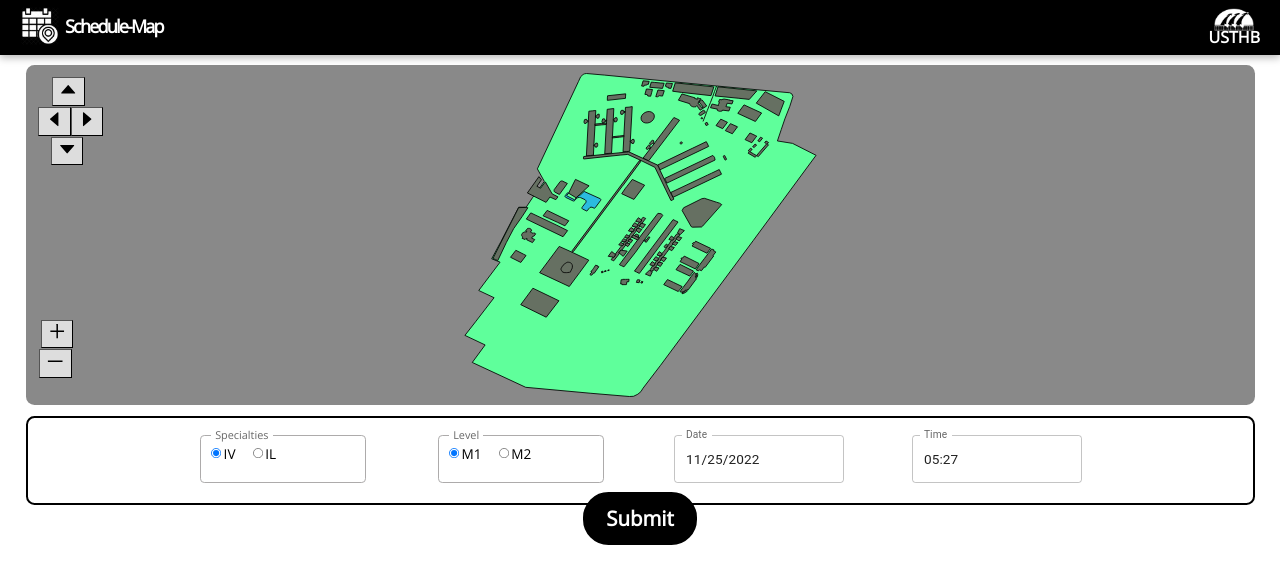
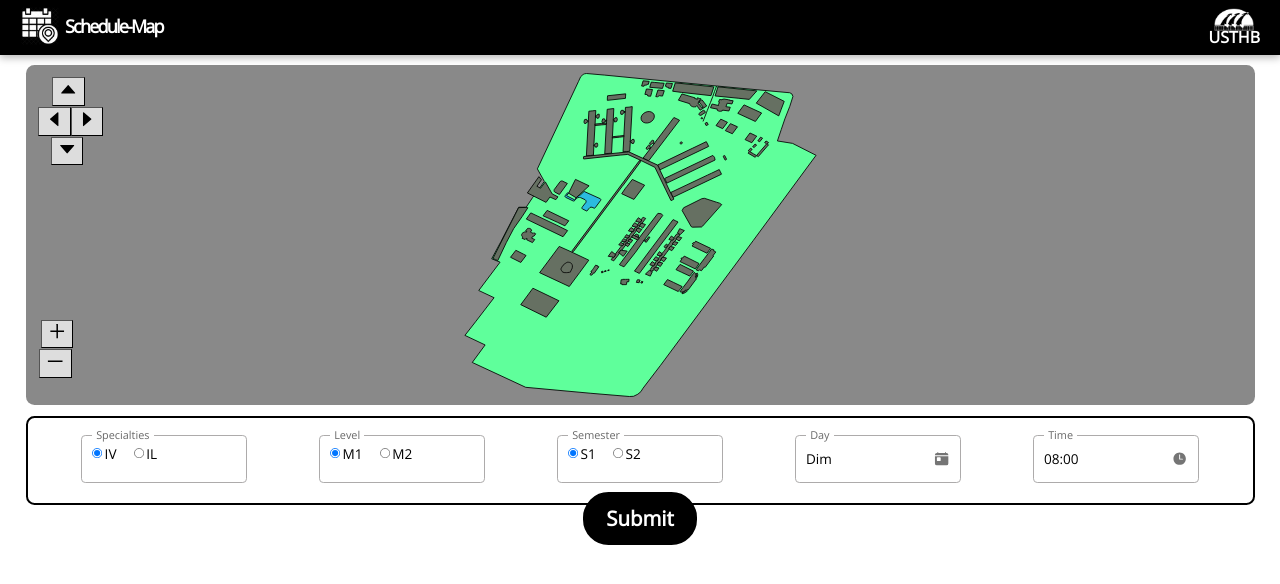
Before and after one commit to HicH987/project_dataVis, a React (Vite) app: page / in a window 1280 px wide. Shown: the top 584 px of the page. Built offline with nearby package versions, Linux system fonts and the light colour scheme.

Commit message:
add day & time picker

```diff
--- a/src/components/app.jsx
+++ b/src/components/app.jsx
@@ -12,10 +12,16 @@ export default function App() {
   });
 
   React.useEffect(() => {
-    if (formData.full){
-        console.log(formData);
+    if (formData.full) {
+      d3.json("../data/schedule.json").then((json) => {
+        let week = json[formData.spec][formData.lvl][formData.sem];
+        console.log("week:\n", week);
+        let day = week[formData.day]
+        console.log("day:\n", day);
+
+      });
+      console.log(formData);
     }
-
   }, [formData]);
 
   function passData(data) {
@@ -24,12 +30,13 @@ export default function App() {
     setFormData((prevFormData) => {
       return {
         ...prevFormData,
+        full: true,
         spec: data.specialty,
         lvl: data.lvl,
+        sem: data.semester,
         day: days[idx_day],
         hour: data.time.get("hour"),
         min: data.time.get("minute"),
-        full: true,
       };
     });
   }
--- a/src/components/form.jsx
+++ b/src/components/form.jsx
@@ -1,22 +1,43 @@
 import React from "react";
 import dayjs from "dayjs";
-import TextField from "@mui/material/TextField";
-import { TimePicker } from "@mui/x-date-pickers/TimePicker";
-import { DatePicker } from "@mui/x-date-pickers/DatePicker";
-import { AdapterDayjs } from "@mui/x-date-pickers/AdapterDayjs";
-import { LocalizationProvider } from "@mui/x-date-pickers/LocalizationProvider";
+import { IoToday, IoTime } from "react-icons/io5";
 import "./form.scss";
+import { useRef } from "react";
+import Picker from "./picker";
 
+const days = ["Dim", "Lun", "Mar", "Mer", "Jeu", "Sam"];
+const times = ["08:00", "09:40", "11:20", "13:00", "14:40", "16:10"];
 const year = {
   min: dayjs("2021-01-01"),
   max: dayjs("2022-12-31"),
 };
 
+const closeOpenMenu = (e, menu, show, setShow) => {
+  if (menu.current && show && !menu.current.contains(e.target)) {
+    setShow(false);
+  }
+};
+
 export default function Form({ passData }) {
+  const dayMenu = useRef(null);
+  const [day, setDay] = React.useState("Dim");
+  const [showDay, setShowDayPicker] = React.useState(false);
+  document.addEventListener("mousedown", (e) =>
+    closeOpenMenu(e, dayMenu, showDay, setShowDayPicker)
+  );
+
+  const timeMenu = useRef(null);
+  const [time, setTime] = React.useState("08:00");
+  const [showTime, setShowTimePicker] = React.useState(false);
+  document.addEventListener("mousedown", (e) =>
+    closeOpenMenu(e, timeMenu, showTime, setShowTimePicker)
+  );
+
   //*---------------------STATES---------------------------------
   const [data, setData] = React.useState({
     specialty: "IV",
     lvl: "M1",
+    semester: "S1",
     date: dayjs(),
     time: dayjs(),
   });
@@ -87,39 +108,120 @@ export default function Form({ passData }) {
             <label htmlFor="M2">M2</label>
           </div>
         </fieldset>
+        <fieldset className="radio-field">
+          <legend>Semester</legend>
+          <div className="radio-input">
+            <input
+              id="S1"
+              type="radio"
+              name="semester"
+              value="S1"
+              checked={data.semester === "S1"}
+              onChange={handleChange}
+            />
+            <label htmlFor="S1">S1</label>
+          </div>
+          <div className="radio-input">
+            <input
+              id="S2"
+              type="radio"
+              name="semester"
+              value="S2"
+              checked={data.semester === "S2"}
+              onChange={handleChange}
+            />
+            <label htmlFor="S2">S2</label>
+          </div>
+        </fieldset>
 
-        <LocalizationProvider dateAdapter={AdapterDayjs}>
-          <DatePicker
-            name="date"
-            label="Date"
-            openTo="year"
-            minDate={year.min}
-            maxDate={year.max}
-            views={["year", "month", "day"]}
-            value={data.date}
-            onChange={(date) =>
-              handleChange({
-                target: { value: date, name: "date" },
-              })
-            }
-            renderInput={(params) => <TextField {...params} sx={{}} />}
-          />
-        </LocalizationProvider>
+        <div className="day">
+          {showDay ? (
+            <div className="day-picker" ref={dayMenu}>
+              <h3>Weekdays</h3>
+              <ul className="days-lst">
+                {days.map((d) => (
+                  <li
+                    key={d}
+                    style={
+                      d === day
+                        ? { color: "#fff", backgroundColor: "#1565c0" }
+                        : {}
+                    }
+                    onClick={() => {
+                      setShowDayPicker(false);
+                      return setDay(d);
+                    }}
+                  >
+                    {d}
+                  </li>
+                ))}
+              </ul>
+            </div>
+          ) : (
+            <></>
+          )}
+          <fieldset className="radio-field day-set">
+            <legend>Day</legend>
+            <div className="day-fieldset">
+              <span className="day-label">{day}</span>
+              <button
+                className="day-btn"
+                onClick={() => setShowDayPicker(true)}
+              >
+                <IoToday />
+              </button>
+            </div>
+          </fieldset>
+        </div>
 
-        <LocalizationProvider dateAdapter={AdapterDayjs}>
-          <TimePicker
-            label="Time"
-            ampm={false}
-            value={data.time}
-            onChange={(date) =>
-              handleChange({
-                target: { value: date, name: "time" },
-              })
-            }
-            renderInput={(params) => <TextField {...params} sx={{}} />}
-          />
-        </LocalizationProvider>
-      </div>
+        <div className="day time">
+          {showTime ? (
+            <div className="day-picker" ref={timeMenu}>
+              <h3>Time</h3>
+              <ul className="days-lst">
+                {times.map((t) => (
+                  <li
+                    key={t}
+                    style={
+                      t === time
+                        ? { color: "#fff", backgroundColor: "#1565c0" }
+                        : {}
+                    }
+                    onClick={() => {
+                      setShowTimePicker(false);
+                      return setTime(t);
+                    }}
+                  >
+                    {t}
+                  </li>
+                ))}
+              </ul>
+            </div>
+          ) : (
+            <></>
+          )}
+          <fieldset className="radio-field day-set">
+            <legend>Time</legend>
+            <div className="day-fieldset">
+              <span className="day-label">{time}</span>
+              <button
+                className="day-btn"
+                onClick={() => setShowTimePicker(true)}
+              >
+                <IoTime />
+              </button>
+            </div>
+          </fieldset>
+        </div>
+      {/* <Picker
+        dates={days}
+        date={day}
+        setDate={setDay}
+        label={"qsdqsd"}
+        title={"qsdqsd"}
+        iconBtn={<IoTime />}
+        /> */}
+        </div>
       <button className="btn-submit" onClick={() => passData(data)}>
         Submit
       </button>
--- a/src/components/form.scss
+++ b/src/components/form.scss
@@ -73,3 +73,74 @@ input[type="radio"] {
   border: #000 solid 3px;
   background-color: #ffffff;
 }
+
+.day {
+  position: relative;
+}
+
+.day-picker {
+  border-radius: 3px;
+  box-shadow: 0px 5px 10px 0px rgba(0, 0, 0, 0.5);
+  width: 300px;
+  height: 150px;
+
+  position: absolute;
+  top: -40px;
+  right: -40px;
+  z-index: 100;
+  background-color: #fff;
+
+  text-align: center;
+}
+
+.day-fieldset {
+  display: flex;
+  justify-content: space-between;
+}
+
+.day-label {
+  position: relative;
+  top: 5px;
+}
+.day-btn {
+  position: relative;
+  bottom: 5px;
+  left: 10px;
+
+  border: none;
+  background-color: #fff;
+
+  color: #757575;
+  width: 40px;
+  height: 40px;
+  padding: 10px 6px;
+  font-size: 18px;
+  line-height: 1.33;
+  border-radius: 25px;
+  cursor: pointer;
+}
+.day-btn:hover {
+  background-color: #f6f6f6;
+}
+
+.days-lst {
+  position: relative;
+  right: 15px;
+  display: grid;
+  justify-content: center;
+  grid-template-columns: repeat(3, 50px);
+  // grid-template-rows: repeat(2, 60px);
+  grid-column-gap: 1rem;
+  grid-row-gap: 1rem;
+}
+
+.days-lst li {
+  border-radius: 15px;
+  padding: 5px;
+  display: inline;
+  user-select: none;
+  cursor: pointer;
+}
+.days-lst li:hover{
+  background-color: #f6f6f6;
+}
--- /dev/null
+++ b/src/components/picker.jsx
@@ -0,0 +1,65 @@
+import React from "react";
+import "./picker.scss";
+
+const closeOpenMenu = (e, menu, show, setShow) => {
+    if (menu.current && show && !menu.current.contains(e.target)) {
+      setShow(false);
+    }
+  };
+
+
+export default function Picker(props) {
+    const menu = React.useRef(null);
+    const [showDate, setShowPicker] = React.useState(false);
+    document.addEventListener("mousedown",(e)=> closeOpenMenu(e,menu,showDate, setShowPicker));
+
+
+  //----------------------------------------------------------------
+  return (
+        <div className="day">
+          {showDate ? (
+            <div className="day-picker" ref={menu}>
+              <h3>{props.title}</h3>
+              <ul className="days-lst">
+                {props.dates.map((d) => (
+                  <li
+                    key={d}
+                    style={
+                      d === props.date
+                        ? { color: "#fff", backgroundColor: "#1565c0" }
+                        : {}
+                    }
+                    onClick={() => {
+                        setShowPicker(false);
+                      return props.setDate(d);
+                    }}
+                  >
+                    {d}
+                  </li>
+                ))}
+              </ul>
+            </div>
+          ) : (
+            <></>
+          )}
+
+          <fieldset className="radio-field">
+            <legend>{props.label}</legend>
+            <div className="day-fieldset">
+              <span className="day-label">{props.date}</span>
+              <button
+                className="day-btn"
+                onClick={() => setShowPicker(true)}
+              >
+                {props.iconBtn}
+              </button>
+            </div>
+          </fieldset>
+        </div>
+
+
+
+
+
+  );
+}
--- /dev/null
+++ b/src/components/picker.scss
@@ -0,0 +1,94 @@
+.radio-field {
+    position: relative;
+    bottom: 7px;
+    height: 45px;
+    border-radius: 5px;
+    border: 1px solid rgb(173, 171, 171);
+  }
+  .radio-field:hover {
+    border: 1px solid black;
+  }
+  .radio-field:active {
+    border: 1px solid #1565c0;
+  }
+
+  .radio-field > * {
+    display: inline;
+  }
+  .radio-field > legend {
+    font-size: 0.8em;
+    color: rgb(105, 105, 105);
+    padding-inline: 5px;
+  }
+
+
+.day {
+    position: relative;
+  }
+
+  .day-picker {
+    border-radius: 3px;
+    box-shadow: 0px 5px 10px 0px rgba(0, 0, 0, 0.5);
+    width: 300px;
+    height: 150px;
+
+    position: absolute;
+    top: -40px;
+    right: -40px;
+    z-index: 100;
+    background-color: #fff;
+
+    text-align: center;
+  }
+
+  .day-fieldset {
+    display: flex;
+    justify-content: space-between;
+  }
+
+  .day-label {
+    position: relative;
+    top: 5px;
+  }
+  .day-btn {
+    position: relative;
+    bottom: 5px;
+    left: 10px;
+
+    border: none;
+    background-color: #fff;
+
+    color: #757575;
+    width: 40px;
+    height: 40px;
+    padding: 10px 6px;
+    font-size: 18px;
+    line-height: 1.33;
+    border-radius: 25px;
+    cursor: pointer;
+  }
+  .day-btn:hover {
+    background-color: #f6f6f6;
+  }
+
+  .days-lst {
+    position: relative;
+    right: 15px;
+    display: grid;
+    justify-content: center;
+    grid-template-columns: repeat(3, 50px);
+    // grid-template-rows: repeat(2, 60px);
+    grid-column-gap: 1rem;
+    grid-row-gap: 1rem;
+  }
+
+  .days-lst li {
+    border-radius: 15px;
+    padding: 5px;
+    display: inline;
+    user-select: none;
+    cursor: pointer;
+  }
+  .days-lst li:hover{
+    background-color: #f6f6f6;
+  }
```
